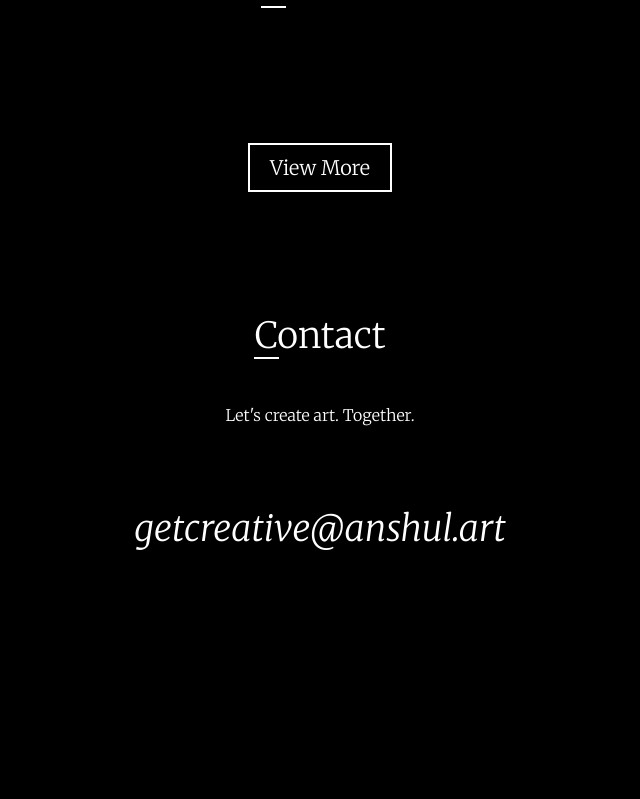
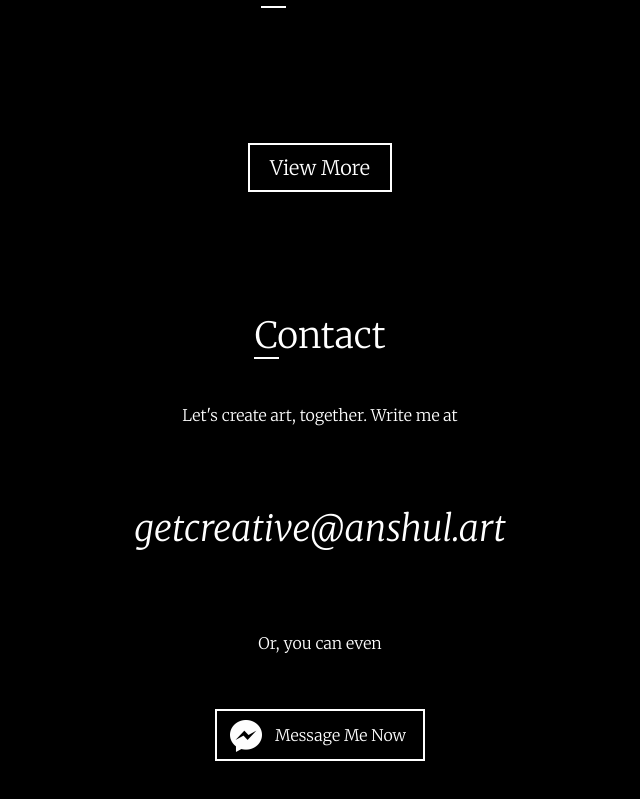
Before and after one commit to anshul119/anshul, a React app: page / in a window 1280 px wide. Shown: the part 2424-3223 px from the top of the page, without its empty margins (320-960 px from the left). Before the commit the page ends 3101 px from the top, so only its background shows below. Built offline with nearby package versions, Linux system fonts and the light colour scheme; no server answers.

Commit message:
messenger button

```diff
--- a/client/src/components/home/index.jsx
+++ b/client/src/components/home/index.jsx
@@ -6,6 +6,8 @@ import { latestVideos, YOUTUBE_API_KEY } from 'apis/youtube';
 import styles from './style.scss';
 
 const backgroundImg = require('assets/images/background.jpg');
+const messengerIcon = require('assets/logos/fbm.png');
+
 const images = [
 	require('assets/images/portfolio/tree.jpg'),
 	require('assets/images/portfolio/street.jpg'),
@@ -19,22 +21,22 @@ class HomePage extends Component {
 	};
 
 	componentDidMount() {
-		latestVideos
-			.get('/search', {
-				params: {
-					part: 'id',
-					maxResults: 4,
-					type: 'video',
-					key: YOUTUBE_API_KEY
-				}
-			})
-			.then(res => {
-				const videos = [];
-				res.data.items.map(video => {
-					videos.push(video.id.videoId);
-				});
-				this.setState({ videos });
-			});
+		// latestVideos
+		// 	.get('/search', {
+		// 		params: {
+		// 			part: 'id',
+		// 			maxResults: 4,
+		// 			type: 'video',
+		// 			key: YOUTUBE_API_KEY
+		// 		}
+		// 	})
+		// 	.then(res => {
+		// 		const videos = [];
+		// 		res.data.items.map(video => {
+		// 			videos.push(video.id.videoId);
+		// 		});
+		// 		this.setState({ videos });
+		// 	});
 	}
 
 	render() {
@@ -147,8 +149,25 @@ class HomePage extends Component {
 				</Element>
 				<Element className="block" name="contact">
 					<h1 className="heading">Contact</h1>
-					<p className="block__text">Let's create art. Together.</p>
+					<p className="block__text">
+						Let's create art, together. Write me at
+					</p>
 					<p class="block__herotext">getcreative@anshul.art</p>
+					<p className="block__text">Or, you can even</p>
+					<div class="messenger">
+						<a
+							className="messenger__link"
+							href="https://m.me/1805258423119819"
+							target="_blank"
+						>
+							<img
+								className="messenger__icon"
+								src={messengerIcon}
+								alt="Message Anshul Sharma"
+							/>
+							Message Me Now
+						</a>
+					</div>
 				</Element>
 			</div>
 		);
--- a/client/src/components/home/style.scss
+++ b/client/src/components/home/style.scss
@@ -131,6 +131,22 @@
 	cursor: pointer;
 }
 
+.messenger {
+	&__link {
+		display: flex;
+		align-items: center;
+		width: 210px;
+		padding: 0 5px;
+		color: white;
+		border: 2px solid white;
+		margin: 0 auto;
+	}
+
+	&__icon {
+		margin-right: 5px;
+	}
+}
+
 @keyframes bounce {
 	0% {
 		transform: translateY(0%);
```
Also changed, not shown: client/src/assets/logos/fbm.png (added), 1 other file (tests, documents, lock files or other folders).
